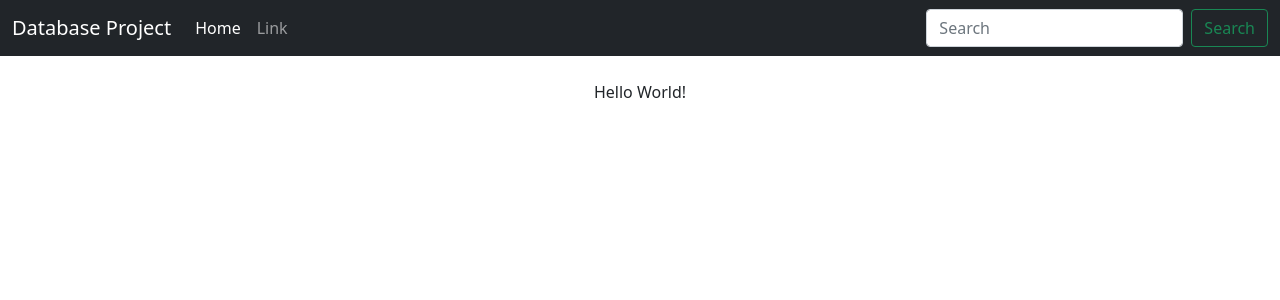
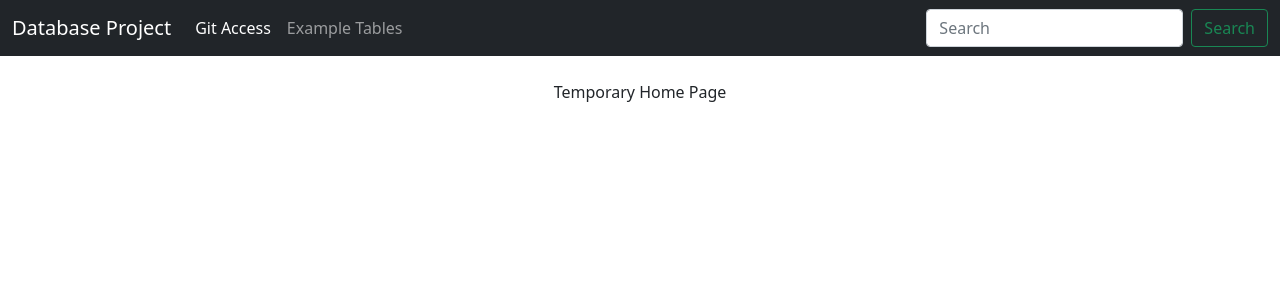
Before and after one commit to dawson-b23/CS360Project, a Django app: page / in a window 1280 px wide. Shown: the top 300 px of the page. Run offline with Django 4.2, Linux system fonts and the light colour scheme.

Commit message:
slight changes

```diff
--- a/proj/websiteCS360/events/templates/events/base.html
+++ b/proj/websiteCS360/events/templates/events/base.html
@@ -8,7 +8,7 @@
     <!-- Bootstrap CSS -->
     <link href="https://cdn.jsdelivr.net/npm/bootstrap@5.1.3/dist/css/bootstrap.min.css" rel="stylesheet" integrity="sha384-1BmE4kWBq78iYhFldvKuhfTAU6auU8tT94WrHftjDbrCEXSU1oBoqyl2QvZ6jIW3" crossorigin="anonymous">
 
-    <title>Hello, world!</title>
+    <title> </title>
   </head>
   <body>
   	{% include 'events/navbar.html' %}
--- a/proj/websiteCS360/events/templates/events/home.html
+++ b/proj/websiteCS360/events/templates/events/home.html
@@ -2,6 +2,6 @@
 
 {% block content %}
 	<center>
-		Hello World!
+		Temporary Home Page
 	</center>
 {% endblock %}
--- a/proj/websiteCS360/events/templates/events/navbar.html
+++ b/proj/websiteCS360/events/templates/events/navbar.html
@@ -7,10 +7,10 @@
     <div class="collapse navbar-collapse" id="navbarSupportedContent">
       <ul class="navbar-nav me-auto mb-2 mb-lg-0">
         <li class="nav-item">
-          <a class="nav-link active" aria-current="page" href="#">Home</a>
+          <a class="nav-link active" aria-current="page" href="#">Git Access</a>
         </li>
         <li class="nav-item">
-          <a class="nav-link" href="#">Link</a>
+          <a class="nav-link" href="#">Example Tables</a>
         </li>
           </ul>
       </ul>
```
Also changed, not shown: proj/websiteCS360/events/templates/events/form.html (added).
